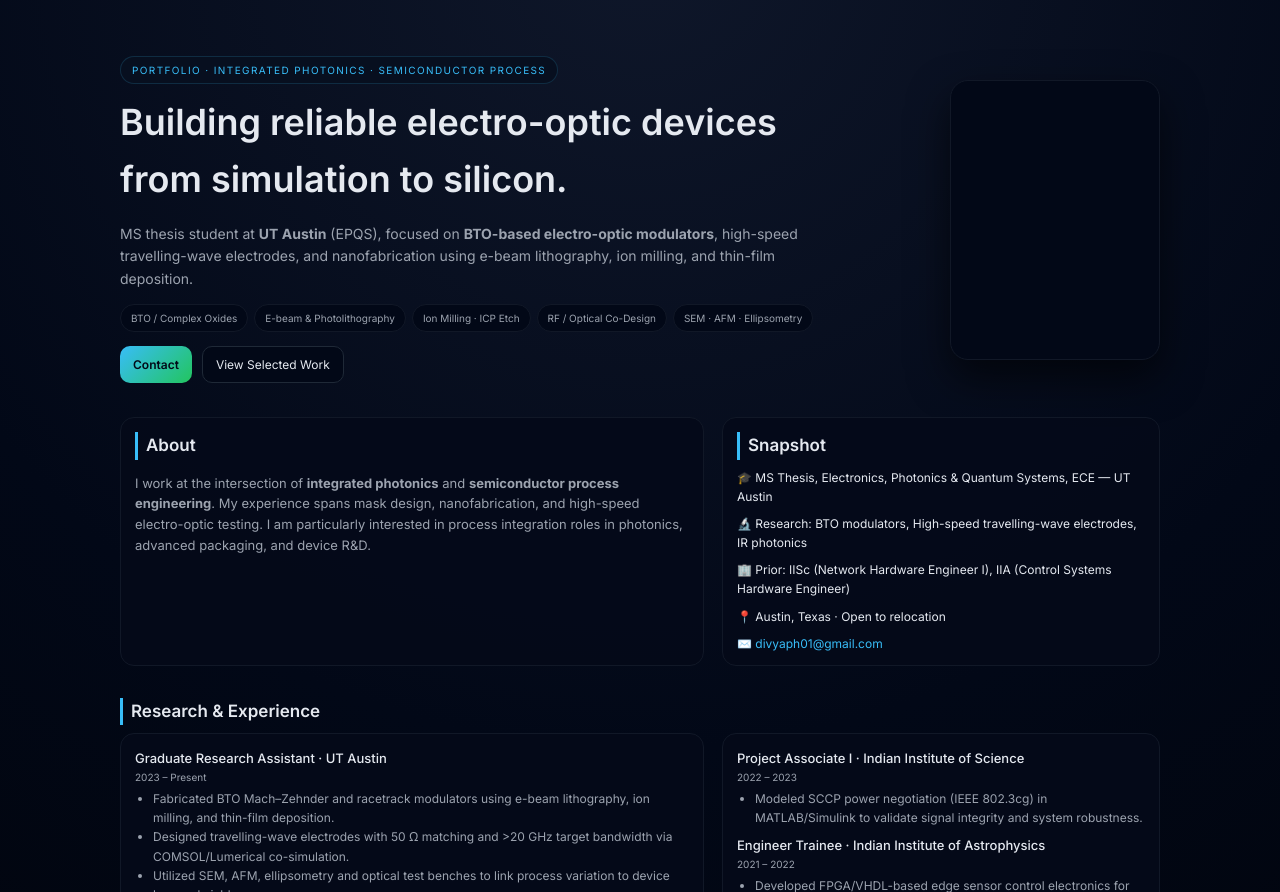
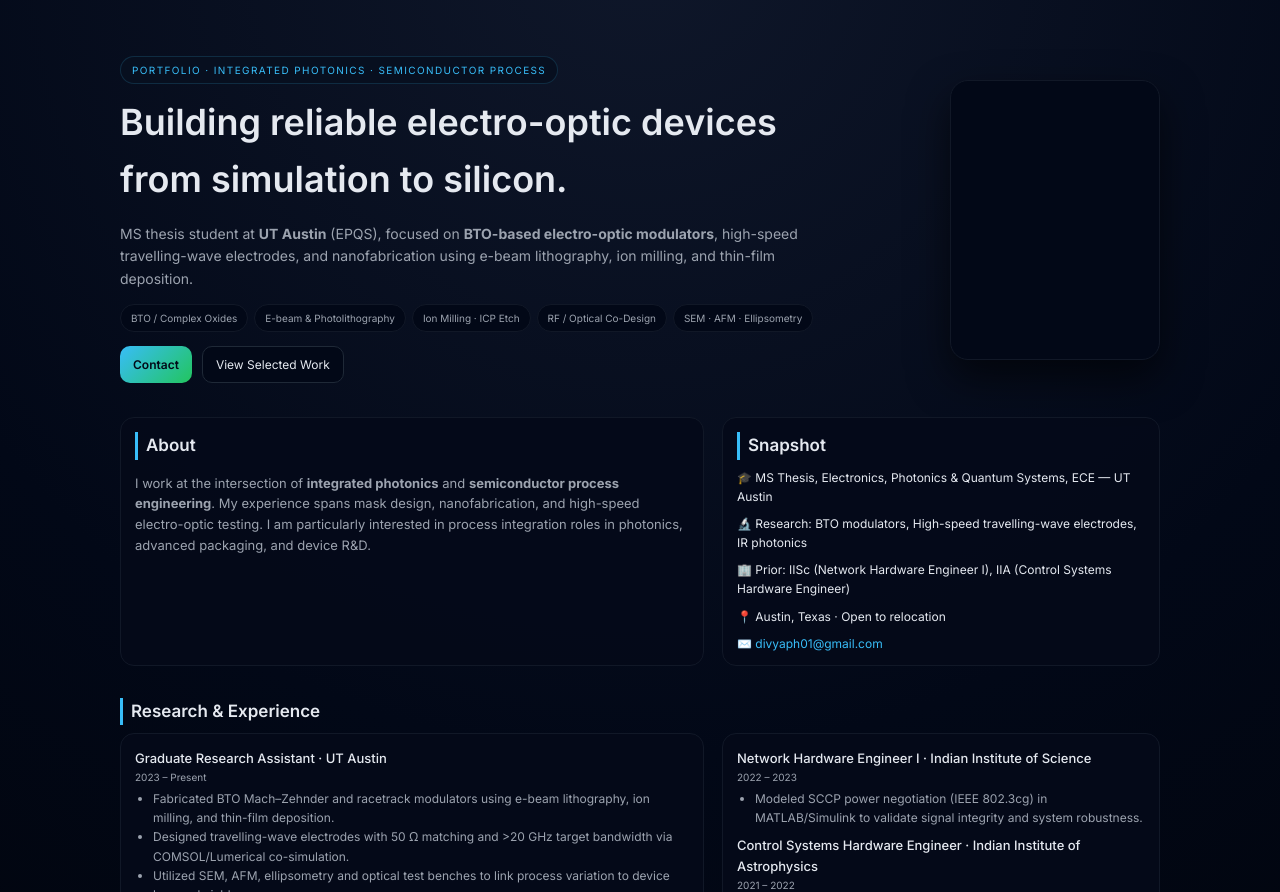
Before and after one commit to divya-1498/divya-1498.github.io, a plain HTML site: page index.html in a window 1280 px wide. Shown: the part 60-952 px from the top of the page. Drawn offline with Linux system fonts and the light colour scheme.

Commit message:
Update index.html

```diff
--- a/index.html
+++ b/index.html
@@ -217,12 +217,12 @@
           </ul>
         </div>
         <div class="card">
-          <div class="item-title">Project Associate I · Indian Institute of Science</div>
+          <div class="item-title">Network Hardware Engineer I · Indian Institute of Science</div>
           <div class="meta">2022 – 2023</div>
           <ul class="inline">
             <li>Modeled SCCP power negotiation (IEEE 802.3cg) in MATLAB/Simulink to validate signal integrity and system robustness.</li>
           </ul>
-          <div class="item-title" style="margin-top:8px;">Engineer Trainee · Indian Institute of Astrophysics</div>
+          <div class="item-title" style="margin-top:8px;">Control Systems Hardware Engineer · Indian Institute of Astrophysics</div>
           <div class="meta">2021 – 2022</div>
           <ul class="inline">
             <li>Developed FPGA/VHDL-based edge sensor control electronics for segmented mirror telescopes, improving alignment precision.</li>
```
